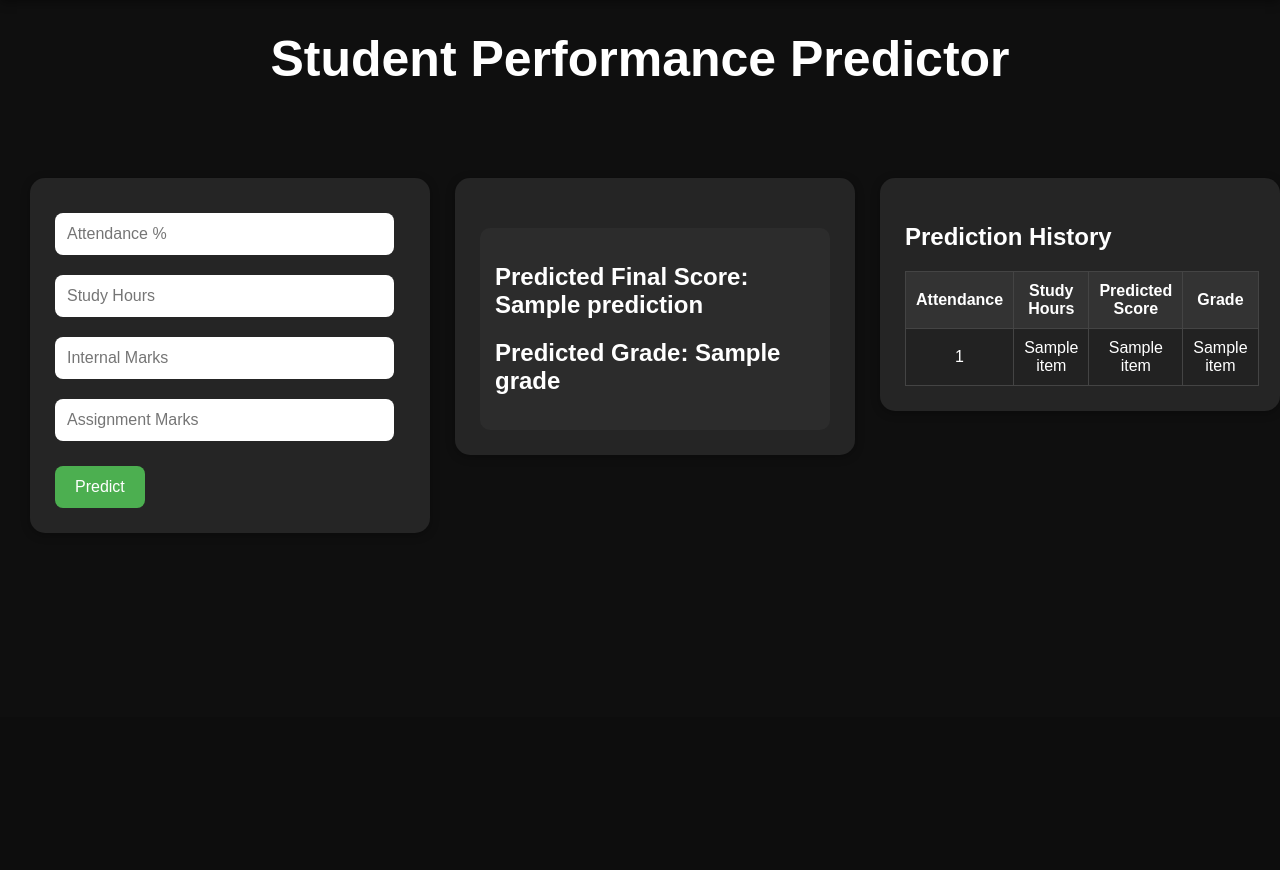
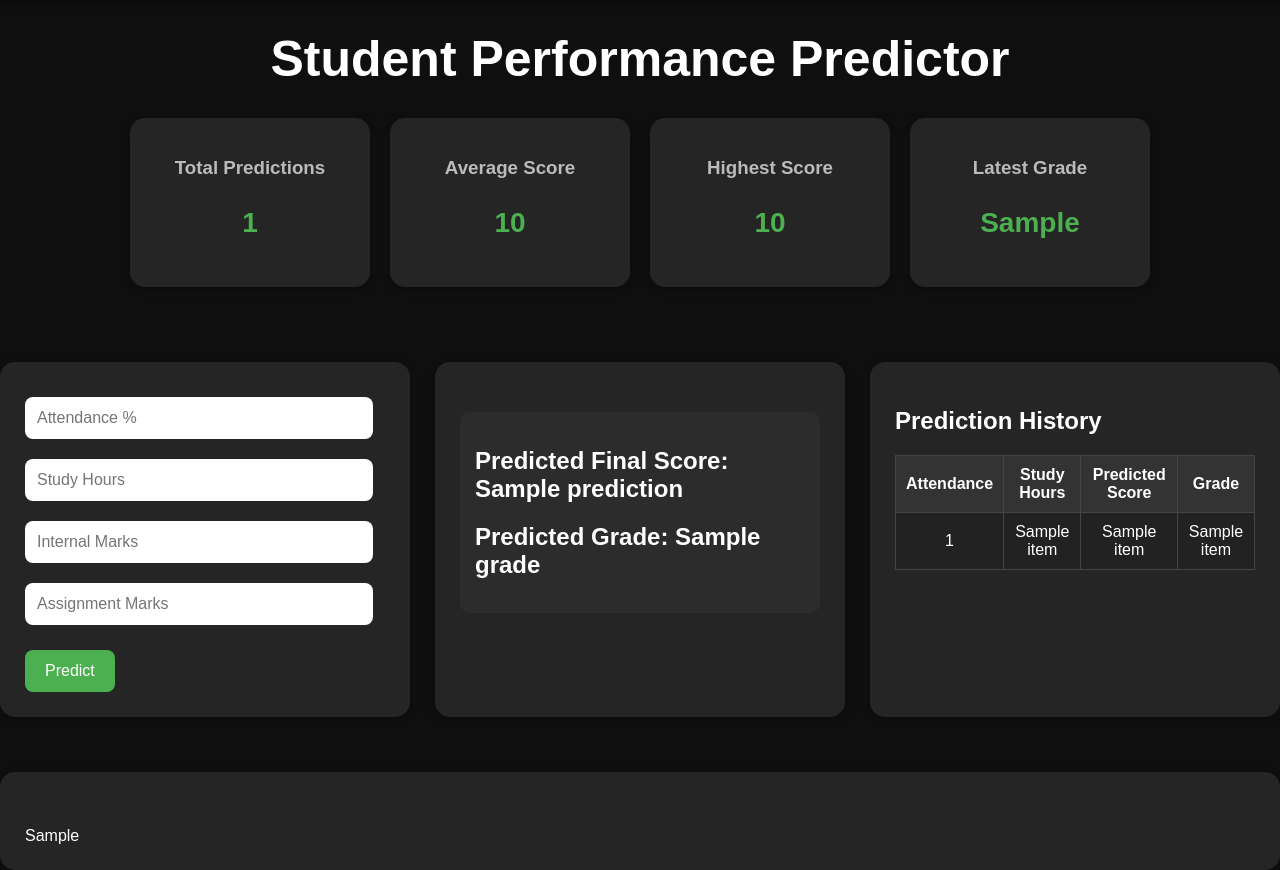
Before and after one commit to AnushreeKasturi/student-performance-predictor, a Flask app: template templates/index.html in a window 1280 px wide. Shown: the part 83-953 px from the top of the page. Before the commit the page ends 616 px from the top, so only its background shows below. Run offline with Flask 3, Linux system fonts and the light colour scheme; the template is opened without the code that fills it: most values are stand-ins (such as "Sample title", 1, 10 or a date in 2020); parts of the project's set-up code (start-up, migrations or seed data) failed here and were passed over.

Commit message:
added analytics

```diff
--- a/app.py
+++ b/app.py
@@ -190,13 +190,41 @@ ORDER BY id DESC
 """, (session["user_id"],))
 
     history = cursor.fetchall()
+    # Analytics calculations
+
+    total_predictions = len(history)
+
+    if history:
+
+     scores = [item[2] for item in history]
+
+     average_score = round(sum(scores) / len(scores), 2)
+
+     highest_score = max(scores)
+
+     latest_grade = history[0][3]
+
+    else:
+
+     average_score = 0
+
+     highest_score = 0
+
+     latest_grade = "-"
     # Send prediction to HTML page
     return render_template(
     "index.html",
     prediction=prediction,
     grade=grade,
     history=history,
-    graph_html=graph_html
+    graph_html=graph_html,
+    total_predictions=total_predictions,
+
+average_score=average_score,
+
+highest_score=highest_score,
+
+latest_grade=latest_grade,
 )
 @app.route("/signup", methods=["GET", "POST"])
 def signup():
--- a/static/style.css
+++ b/static/style.css
@@ -254,13 +254,13 @@ td {
 
     display: flex;
 
+    flex-wrap: wrap;
+
+    justify-content: center;
+
     gap: 25px;
 
-    align-items: flex-start;
-
-    overflow-x: auto;
-
-    padding: 30px;
+    width: 100%;
 }
 @media screen and (max-width: 768px) {
 
@@ -347,3 +347,47 @@ td {
 
     color: white;
 }
+.analytics-row {
+
+    width: 100%;
+
+    display: flex;
+
+    justify-content: center;
+
+    gap: 20px;
+
+    margin-bottom: 20px;
+
+    flex-wrap: wrap;
+}
+
+.analytics-card {
+
+    background-color: #252525;
+
+    padding: 20px;
+
+    border-radius: 15px;
+
+    min-width: 200px;
+
+    text-align: center;
+
+    box-shadow: 0px 2px 10px rgba(0,0,0,0.3);
+}
+.analytics-card h3 {
+
+    margin-bottom: 10px;
+
+    color: #bbbbbb;
+}
+
+.analytics-card p {
+
+    font-size: 28px;
+
+    font-weight: bold;
+
+    color: #4CAF50;
+}
--- a/templates/index.html
+++ b/templates/index.html
@@ -38,6 +38,41 @@
     </h1>
 
     <div class="card">
+        <div class="analytics-row">
+
+    <div class="analytics-card">
+
+        <h3>Total Predictions</h3>
+
+        <p>{{ total_predictions }}</p>
+
+    </div>
+
+    <div class="analytics-card">
+
+        <h3>Average Score</h3>
+
+        <p>{{ average_score }}</p>
+
+    </div>
+
+    <div class="analytics-card">
+
+        <h3>Highest Score</h3>
+
+        <p>{{ highest_score }}</p>
+
+    </div>
+
+    <div class="analytics-card">
+
+        <h3>Latest Grade</h3>
+
+        <p>{{ latest_grade }}</p>
+
+    </div>
+
+</div>
         <div class="section-card">
         <form method="POST">
 
```
